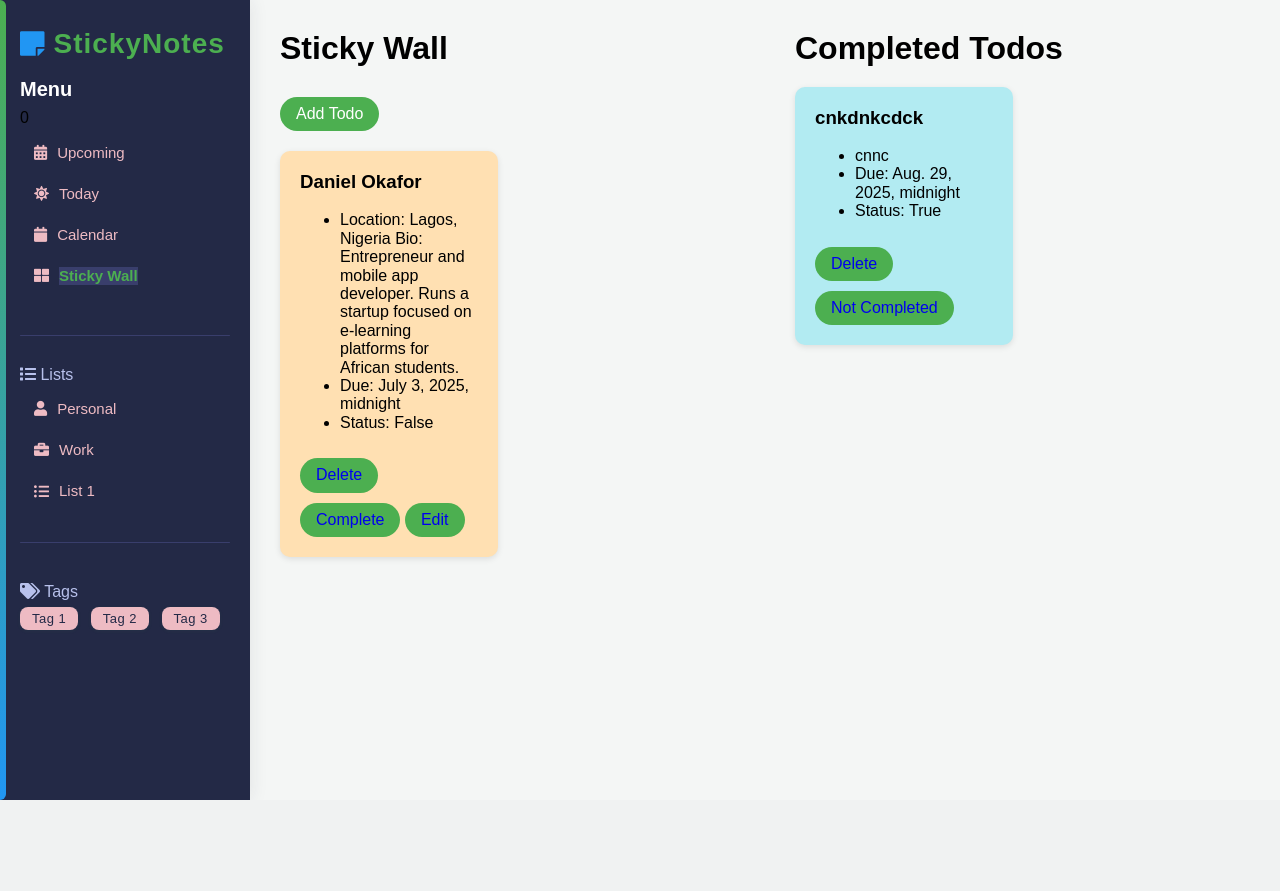
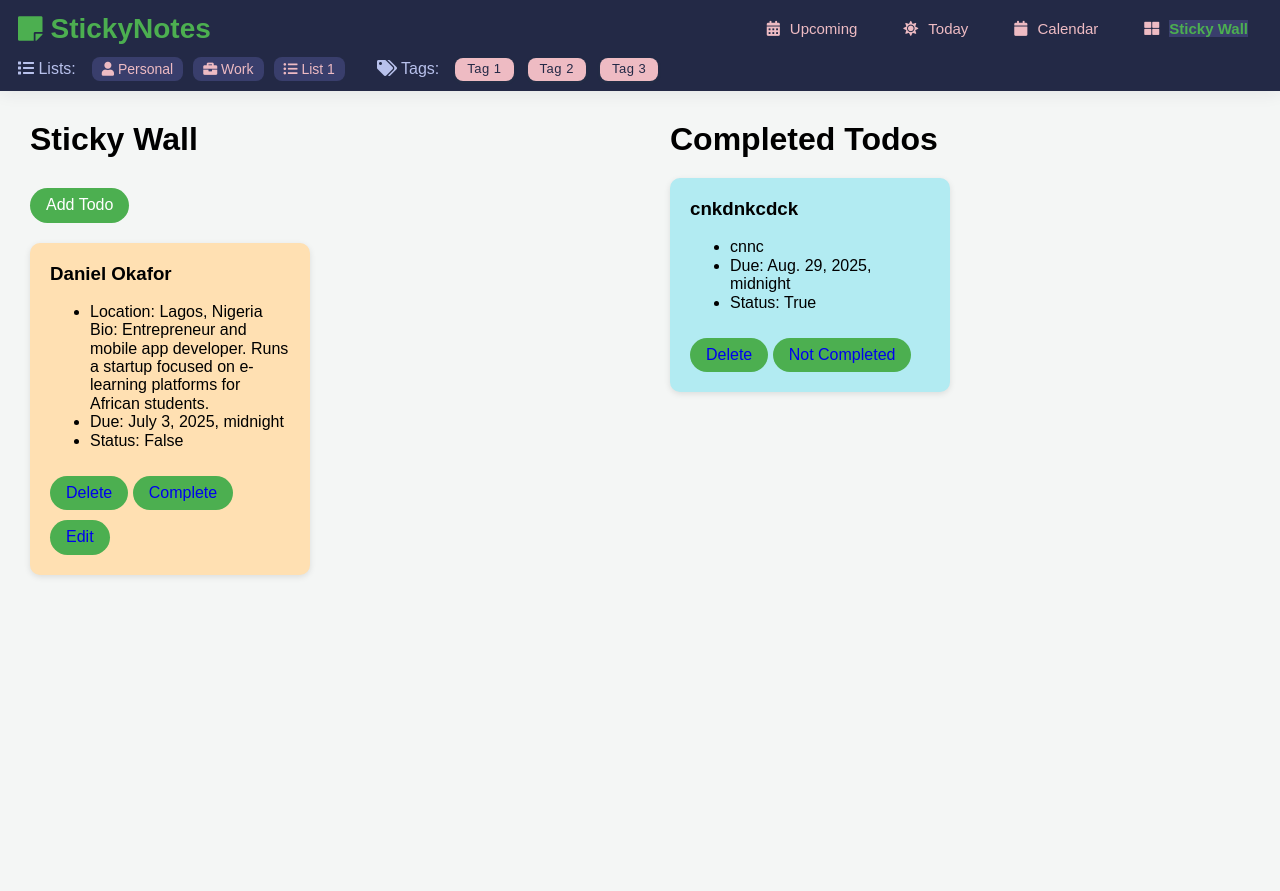
Before and after one commit to razlllll/todo, a Django app: page /index/ in a window 1280 px wide. Before the commit the page ends 800 px from the top, so only its background shows below. Run offline with Django 5.2, Linux system fonts and the light colour scheme; a user stored in the database is signed in; data comes from the database, SQL or seed files in the repository.

Commit message:
change the slidebar

```diff
--- a/templates/index.html
+++ b/templates/index.html
@@ -183,64 +183,42 @@
         }
       }
 
-      /* Sidebar Styles */
-      .sidebar {
-        width: 250px;
+      /* Header Bar Styles */
+      .header-bar {
+        width: 100vw;
         background: #232946;
-        padding: 28px 20px 20px 20px;
-        border-right: none;
-        box-sizing: border-box;
-        min-height: 100vh;
+        color: #fff;
+        box-shadow: 0 2px 16px rgba(35,41,70,0.08);
+        position: sticky;
+        top: 0;
+        z-index: 2000;
         display: flex;
         flex-direction: column;
-        align-items: flex-start;
-        box-shadow: 2px 0 16px rgba(35,41,70,0.08);
-        position: relative;
+        align-items: stretch;
       }
-      .sidebar::before {
-        content: '';
-        position: absolute;
-        left: 0; top: 0; bottom: 0;
-        width: 6px;
-        background: linear-gradient(180deg, #4caf50 0%, #2196f3 100%);
-        border-radius: 0 6px 6px 0;
+      .header-content {
+        display: flex;
+        align-items: center;
+        justify-content: space-between;
+        padding: 12px 18px;
+        flex-wrap: wrap;
       }
-      .sidebar .logo {
+      .header-bar .logo {
         font-size: 28px;
         font-weight: bold;
         color: #4caf50;
-        margin-bottom: 18px;
-        letter-spacing: 1px;
         display: flex;
         align-items: center;
         gap: 8px;
       }
-      .sidebar .logo i {
-        font-size: 28px;
-        color: #2196f3;
+      .nav-menu ul {
+        display: flex;
+        gap: 18px;
+        list-style: none;
+        margin: 0;
+        padding: 0;
       }
-      .sidebar h2 {
-        font-size: 20px;
-        color: #fff;
-        margin-bottom: 8px;
-        margin-top: 0;
-        font-weight: 600;
-      }
-      .sidebar h3 {
-        font-size: 16px;
-        color: #b8c1ec;
-        margin-bottom: 8px;
-        margin-top: 18px;
-        font-weight: 500;
-      }
-      .sidebar ul {
-        list-style: none;
-        padding: 0;
-        margin: 0 0 18px 0;
-        width: 100%;
-      }
-      .sidebar ul li {
-        margin: 8px 0;
+      .nav-menu li {
         color: #eebbc3;
         padding: 8px 14px;
         border-radius: 8px;
@@ -251,25 +229,37 @@
         align-items: center;
         gap: 10px;
       }
-      .sidebar ul li:hover, .sidebar ul li strong {
+      .nav-menu li:hover, .nav-menu li strong {
         background: #393e6c;
         color: #4caf50;
       }
-      .sidebar .divider {
-        width: 100%;
-        height: 1px;
-        background: #393e6c;
-        margin: 16px 0 12px 0;
-        border-radius: 2px;
+      .header-lists-tags {
+        display: flex;
+        justify-content: flex-start;
+        align-items: center;
+        gap: 32px;
+        padding: 0 18px 10px 18px;
+        flex-wrap: wrap;
       }
       .lists, .tags {
-        width: 100%;
+        display: flex;
+        align-items: center;
+        gap: 10px;
       }
-      .tags {
-        margin-top: 10px;
+      .list-title, .tag-title {
+        color: #b8c1ec;
+        font-weight: 500;
+        margin-right: 6px;
+      }
+      .list-item {
+        color: #eebbc3;
+        background: #393e6c;
+        border-radius: 8px;
+        padding: 4px 10px;
+        font-size: 14px;
       }
       .tag {
-        margin: 4px 8px 0 0;
+        margin: 0 4px 0 0;
         padding: 4px 12px;
         border-radius: 8px;
         font-size: 13px;
@@ -476,38 +499,36 @@
 
   <body>
   <button class="sidebar-toggle" onclick="toggleSidebar()">☰</button>
-  <div class="container">
-  <aside class="sidebar" id="sidebar">
-
+  <header class="header-bar">
+    <div class="header-content">
       <div class="logo"><i class="fas fa-sticky-note"></i> StickyNotes</div>
-        <h2>Menu</h2>
-
-        <ul>0
+      <nav class="nav-menu">
+        <ul>
           <li><i class="fas fa-calendar-alt"></i> Upcoming</li>
           <li><i class="fas fa-sun"></i> Today</li>
           <li><i class="fas fa-calendar"></i> Calendar</li>
           <li><i class="fas fa-th-large"></i> <strong>Sticky Wall</strong></li>
-        </ul><button id="installBtn" style="display:none;" class="px-4 py-2 bg-blue-600 text-white rounded-lg">
-  Install App
-</button>
-
-        <div class="divider"></div>
+        </ul>
+      </nav>
+      <button id="installBtn" style="display:none;" class="px-4 py-2 bg-blue-600 text-white rounded-lg">Install App</button>
+    </div>
+    <div class="header-lists-tags">
       <div class="lists">
-          <h3><i class="fas fa-list"></i> Lists</h3>
-          <ul>
-            <li><i class="fas fa-user"></i> Personal</li>
-            <li><i class="fas fa-briefcase"></i> Work</li>
-            <li><i class="fas fa-list-ul"></i> List 1</li>
-          </ul>
+        <span class="list-title"><i class="fas fa-list"></i> Lists:</span>
+        <span class="list-item"><i class="fas fa-user"></i> Personal</span>
+        <span class="list-item"><i class="fas fa-briefcase"></i> Work</span>
+        <span class="list-item"><i class="fas fa-list-ul"></i> List 1</span>
       </div>
-        <div class="divider"></div>
       <div class="tags">
-          <h3><i class="fas fa-tags"></i> Tags</h3>
+        <span class="tag-title"><i class="fas fa-tags"></i> Tags:</span>
         <span class="tag tag1">Tag 1</span>
         <span class="tag tag2">Tag 2</span>
         <span class="tag tag3">Tag 3</span>
       </div>
-      </aside>
+    </div>
+  </header>
+  <div class="container">
+
       <main class="main-content">
         <h1>Sticky Wall</h1>
         <!-- Add Todo Button -->
```
Also changed, not shown: other parts of templates/index.html (+33 -0 lines), templates/edit_todo.html (+35 -3 lines), templates/todo/dashboard.html (+28 -0 lines), templates/todo/login.html (+30 -0 lines), templates/todo/register.html (+30 -0 lines). Lines whose indentation alone changed are shown as unchanged.
